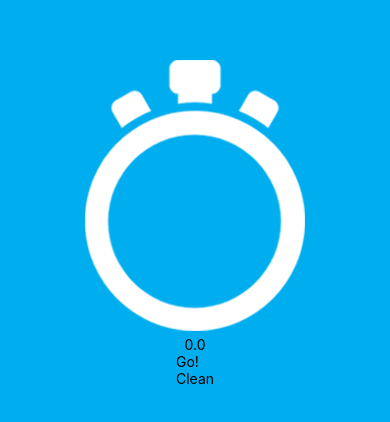
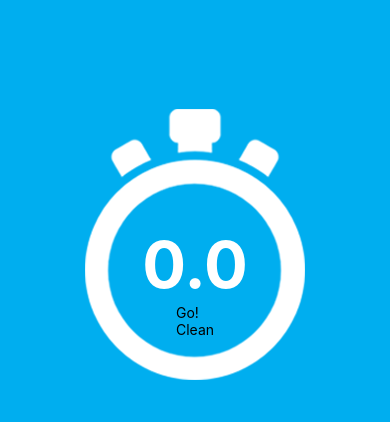
Before and after one commit to AmandaMeneghini/stopwatchApp, a React Native app: screen / in a window 390 px wide. Shown: the part 200-622 px from the top of the page. Built offline with nearby package versions, Linux system fonts and the light colour scheme.

Commit message:
fix(style): fixes typo in button style

```diff
--- a/App.js
+++ b/App.js
@@ -15,7 +15,7 @@ class App extends Component{
 
         <Text style={styles.timer}>0.0</Text>
 
-        <View style={styles.btnAre}>
+        <View style={styles.btnArea}>
           <TouchableOpacity style={styles.btn}>
             <Text style={styles.btnText}>Go!</Text>
           </TouchableOpacity>
@@ -37,6 +37,12 @@ const styles = StyleSheet.create({
     justifyContent: 'center',
     backgroundColor: '#00aeef',
   },
+  timer:{
+    marginTop: -160,
+    color: '#fff',
+    fontSize: 65,
+    fontWeight: 'bold',
+  },
 });
 
 export default App;
```
